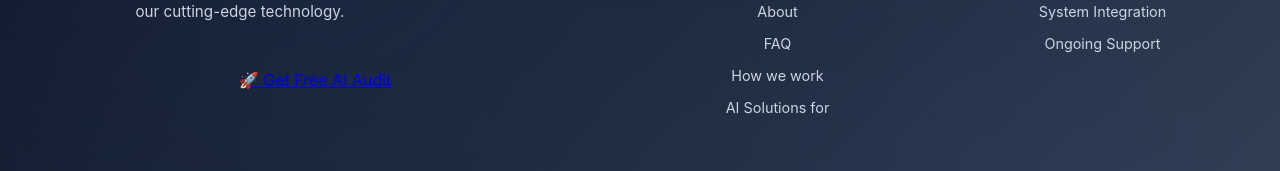
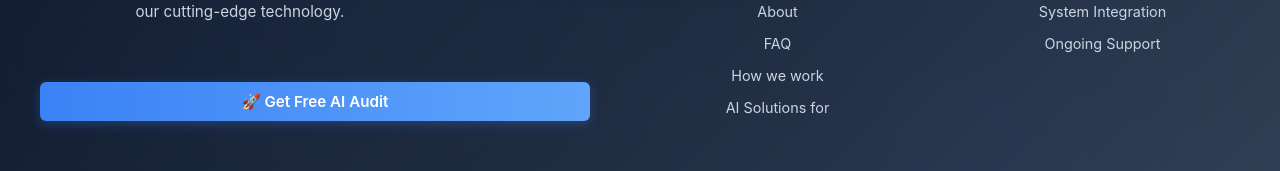
Before and after one commit to needlesanddials1/buiz-website, a React (Create React App) app: page /ai-audit in a window 1280 px wide. Shown: the part 282-453 px from the top of the page. Built offline with nearby package versions, Linux system fonts and the light colour scheme.

Commit message:
Update Footer.css

```diff
--- a/src/components/Footer.css
+++ b/src/components/Footer.css
@@ -250,6 +250,28 @@ button.footer-link:hover::before {
   }
 }
 
+/* 🚀 Free AI Audit Button */
+.footer-cta-link {
+  display: inline-block;
+  margin-top: 12px;
+  padding: 10px 22px;
+  background: linear-gradient(90deg, #3b82f6, #60a5fa);
+  color: #ffffff;
+  font-weight: 600;
+  font-size: 0.95rem;
+  border-radius: 6px;
+  text-decoration: none;
+  transition: all 0.3s ease;
+  box-shadow: 0 3px 12px rgba(59, 130, 246, 0.3);
+}
+
+.footer-cta-link:hover {
+  transform: translateY(-2px);
+  box-shadow: 0 5px 20px rgba(59, 130, 246, 0.45);
+  background: linear-gradient(90deg, #60a5fa, #93c5fd);
+}
+
+
 /* Responsive Design */
 @media (max-width: 1200px) {
   .footer-container {
```
